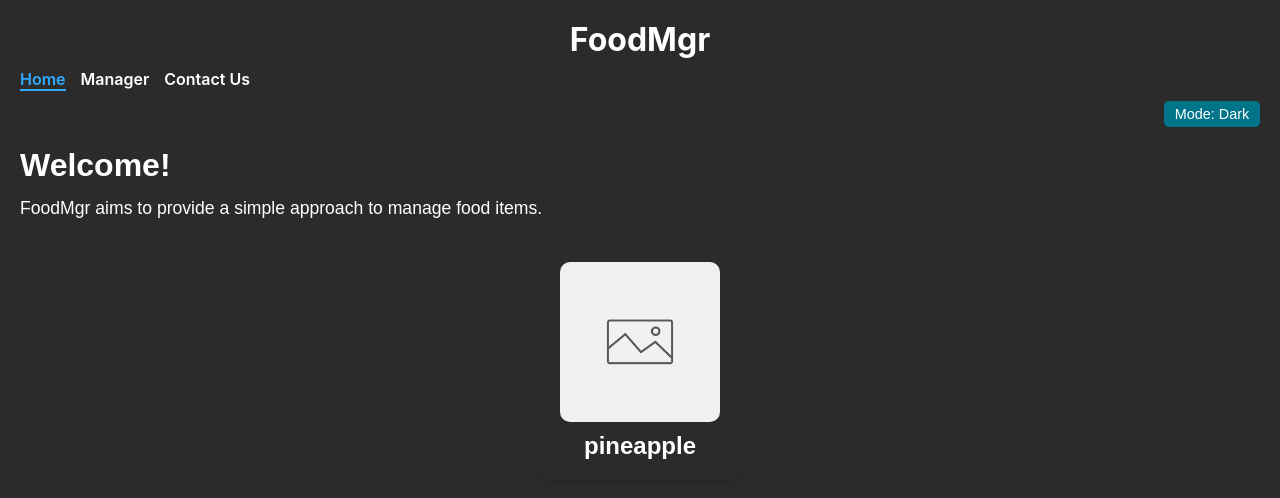
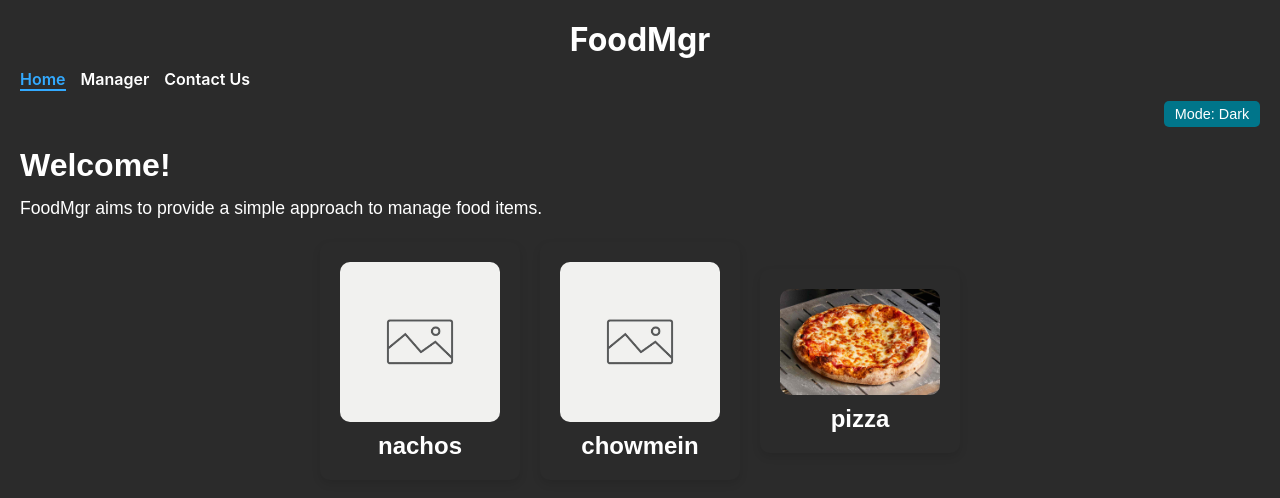
Before and after one commit to zeoriginaldark/reactjs, a React (Create React App) app in the folder project2/: page / in a window 1280 px wide. Shown: the top 498 px of the page. Built offline with nearby package versions, Linux system fonts and the light colour scheme; data requests are answered from the project's data file.

Commit message:
23rd commit; 3 items carrousel

```diff
--- a/project2/src/App.js
+++ b/project2/src/App.js
@@ -1,4 +1,4 @@
-import React, {useEffect, useState} from 'react';
+import React, {useState} from 'react';
 import {BrowserRouter as Router , Routes, Route} from 'react-router-dom';
 import {ThemeProvider} from 'styled-components';
 import { lightTheme, darkTheme } from './theme';
@@ -8,29 +8,9 @@ import Navbar from './NavBar';
 import HomePage from './HomePage';
 import ManagerUI from './ManagerUI';
 import ContactPage from './ContactPage';
-import axios from 'axios';
 
 function App (){
   const [theme, setTheme] = useState(()=>localStorage.getItem('theme') || 'dark')
-  const [foodItems, setFoodItems] = useState([]);
-  const [isLoading, setIsLoading] = useState(true);
-
-  const API_URL = 'http://localhost:5000/foods';
-
-  useEffect(()=>{
-    const fetchFoodItems = async () => {
-      try {
-        const response = await axios.get(API_URL);
-        setFoodItems(response.data || []);
-      } catch (error) {
-        console.error('Error fetching food items:', error);
-      } finally {
-        setIsLoading(false);
-      }
-    };
-
-    fetchFoodItems();
-  }, [])
 
   const toggleTheme = () =>{
     setTheme((prev) => {
@@ -51,8 +31,8 @@ function App (){
             Mode: {theme === 'light' ? 'Light' : 'Dark'}
           </button>
           <Routes>
-            <Route path="/" element={<HomePage foodItems={foodItems} isLoading={isLoading}/>} />
-            <Route path="/manager" element={<ManagerUI foodItems={foodItems} setFoodItems={setFoodItems} />} />
+            <Route path="/" element={<HomePage />} />
+            <Route path="/manager" element={<ManagerUI />} />
             <Route path="/contact" element={<ContactPage />} />
           </Routes>
         </Router>
--- a/project2/src/HomePage.js
+++ b/project2/src/HomePage.js
@@ -1,5 +1,6 @@
-import React, { useState, useEffect } from 'react';
+import React, { useState, useEffect, useRef } from 'react';
 import styled from 'styled-components';
+import axios from 'axios';
 
 const StyledHomepage = styled.div`
   main {
@@ -24,6 +25,7 @@ const StyledHomepage = styled.div`
     justify-content: center;
     align-items: center;
     margin-top: 20px;
+    gap: 20px;
   }
 
   .carousel-item {
@@ -53,19 +55,46 @@ const StyledHomepage = styled.div`
   }
 `;
 
-const Homepage = ({ foodItems = [] }) => {
-  const [currentFood, setCurrentFood] = useState(null);
+const Homepage = () => {
+  const [currentItems, setCurrentItems] = useState([]);
+  const [foodItems, setFoodItems] = useState([]);
+  const [isLoading, setIsLoading] = useState(true);
+  const currentItemsRef = useRef([]);
+
+  const API_URL = 'http://localhost:5000/foods';
+
+  useEffect(()=>{
+    const fetchFoodItems = async () => {
+      try {
+        const response = await axios.get(API_URL);
+        setFoodItems(response.data || []);
+      } catch (error) {
+        console.error('Error fetching food items:', error);
+      } finally {
+        setIsLoading(false);
+      }
+    };
+
+    fetchFoodItems();
+  }, [])
 
   useEffect(() => {
     if (foodItems.length === 0) return;
 
-    const randomizeFood = () => {
-      const randomIndex = Math.floor(Math.random() * foodItems.length);
-      setCurrentFood(foodItems[randomIndex]);
+    const rotateItems = () => {
+      const remainingItems = foodItems.filter(item => !currentItemsRef.current.includes(item));
+
+      if (remainingItems.length === 0) {
+        currentItemsRef.current = foodItems.sort(() => Math.random() - 0.5).slice(0, 3);
+      } else {
+        const shuffled = [...remainingItems].sort(() => Math.random() - 0.5);
+        currentItemsRef.current = shuffled.slice(0, 3);
+      }
+      setCurrentItems([...currentItemsRef.current]);
     };
 
-    randomizeFood();
-    const interval = setInterval(randomizeFood, 3000);
+    rotateItems();
+    const interval = setInterval(rotateItems, 2500);
 
     return () => clearInterval(interval);
   }, [foodItems]);
@@ -74,23 +103,23 @@ const Homepage = ({ foodItems = [] }) => {
     <StyledHomepage>
       <main>
         <h1>Welcome!</h1>
-        <p>
-          FoodMgr aims to provide a simple approach to manage food items.
-        </p>
+        <p>FoodMgr aims to provide a simple approach to manage food items.</p>
 
-        <div className="carousel">
-          {currentFood ? (
-            <div className="carousel-item">
-              <img
-                src={currentFood.imageUrl || '/images/default.png'}
-                alt={currentFood.name}
-              />
-              <h2>{currentFood.name}</h2>
-            </div>
-          ) : (
-            <p>Loading food items...</p>
-          )}
-        </div>
+        {isLoading ? (
+          <p>Loading food items...</p>
+        ) : (
+          <div className="carousel">
+            {currentItems.map((food) => (
+              <div key={food.id} className="carousel-item">
+                <img
+                  src={food.imageUrl || '/images/default.jpg'}
+                  alt={food.name}
+                />
+                <h2>{food.name}</h2>
+              </div>
+            ))}
+          </div>
+        )}
       </main>
     </StyledHomepage>
   );
--- a/project2/src/ManagerUI.js
+++ b/project2/src/ManagerUI.js
@@ -5,11 +5,12 @@ import Footer from './Footer';
 import axios from 'axios';
 import SearchItem from './SearchItem';
 
-const ManagerUI = ({foodItems, setFoodItems}) => {
+const ManagerUI = () => {
   const API_URL = 'http://localhost:5000/foods';
 
   const [foodInput, setFoodInput] = useState('');
   const [search, setSearch] = useState('');
+  const [foodItems, setFoodItems] = useState([]);
   const [isLoading, setIsLoading] = useState(true);
 
   useEffect(() => {
```
Also changed, not shown: project2/public/images/default.jpg (renamed from project2/public/images/default.png).
